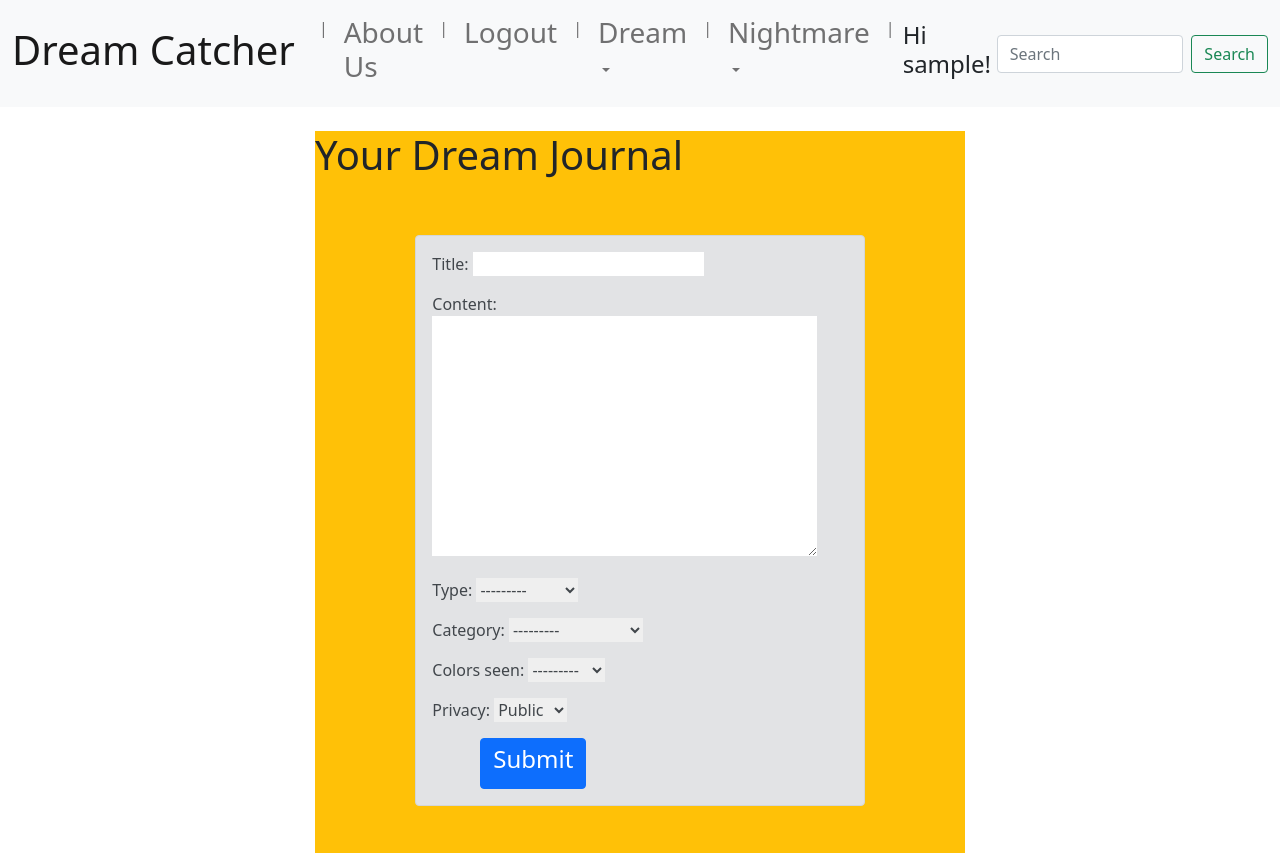
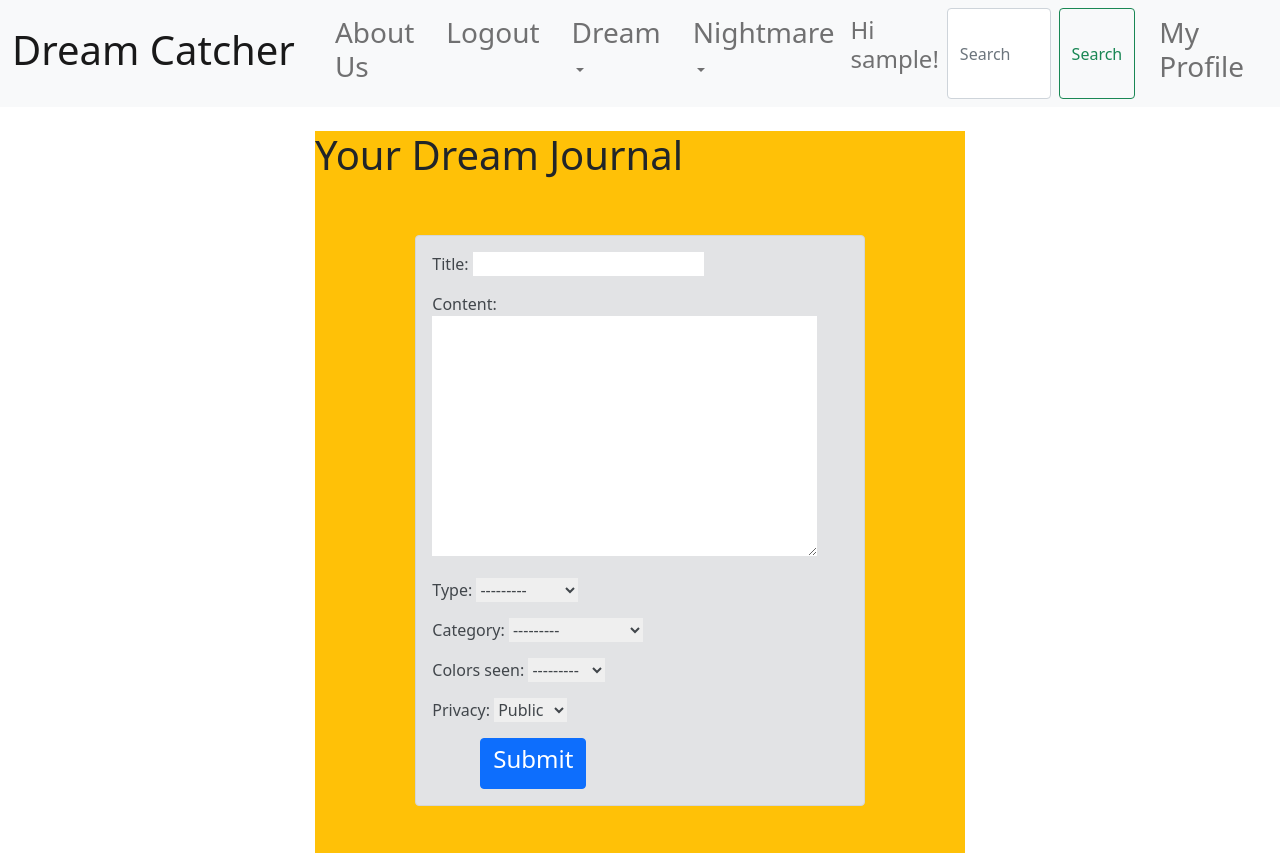
Before and after one commit to joelHilley/DreamJournalSocialNetwork, a Django app: page /create_post/ in a window 1280 px wide. Shown: the top 853 px of the page. Run offline with Django 3.2, Linux system fonts and the light colour scheme; the visitor is signed in with stand-in values (Sample User, id 1); some libraries are stand-ins or nearby versions.

Commit message:
comments fully working, profile page added
profile page not complete

```diff
--- a/dreamsite/dreamjournal/forms.py
+++ b/dreamsite/dreamjournal/forms.py
@@ -43,4 +43,4 @@ class JournalPostForm(ModelForm):
 class CommentForm(ModelForm):
     class Meta:
         model = Comment
-        fields = ('user','post_title', 'body',)
+        fields = ('body',)
--- a/dreamsite/dreamjournal/urls.py
+++ b/dreamsite/dreamjournal/urls.py
@@ -1,5 +1,5 @@
 from django.urls import path, include
-from .views import AboutPageView, user_detail, post_detail
+from .views import AboutPageView, user_detail, post_detail, profile
 from . import views
 
 
@@ -10,5 +10,6 @@ urlpatterns = [
     path('about/', AboutPageView.as_view(), name='about'),
     path('accounts/', include('django.contrib.auth.urls')),
     path('create_post/', views.add_journal_post, name='create_post'),
-    path('create_comment/', views.create_comment, name='create_comment')
+    path('create_comment/<int:id>', views.create_comment, name='create_comment'),
+    path('profile/<int:pk>', profile, name='profile'),
 ]
--- a/dreamsite/dreamjournal/views.py
+++ b/dreamsite/dreamjournal/views.py
@@ -38,6 +38,11 @@ def user_detail(request, pk):
     profile = Account.objects.get(pk=pk)
     return render(request, 'user_detail.html', {'pk':pk, 'profile':profile})
 
+def profile(request, pk):
+    profile = request.user
+    post = JournalPost.objects.filter(username_id=pk).order_by('-created_at')
+    return render(request, 'profile.html', {'pk': pk, "profile":profile, "post":post})
+
 def add_journal_post(request):
     if request.method == "POST":
         form = JournalPostForm(request.POST)
@@ -53,23 +58,26 @@ def add_journal_post(request):
     context = {'form' : form}
     return render(request, 'create_post.html', context)
 
-def create_comment(request):
+def create_comment(request, id):
+    new_comment = None
+    post = JournalPost.objects.get(id=id)
     if request.method == 'POST':
-        form = CommentForm(request.POST)
-        #commenter = request.user
+        form = CommentForm(data=request.POST)
+        commenter = request.user
         if form.is_valid():
             # Create Comment object but don't save to database yet
+            instance = form.save(commit=False)
             new_comment = form.save(commit=False)
-            #new_comment.user_id = commenter
-            # Assign the current post to the comment
-            #new_comment.post_title = post
-            # Save the comment to the database
+            new_comment.post_title = post
+            instance.user = commenter
+            instance.save()
             new_comment.save()
-            return redirect('home' )
+            form.save()
+            return redirect('home')
     else:
         form = CommentForm()
     return render(request, 'create_comment.html',
-    { 'form': form})
+    { 'form': form })
 
 
 from django.views import generic
@@ -79,15 +87,10 @@ class PostListView(generic.ListView):
    queryset = JournalPost.objects.filter(privacy=0).order_by('-created_at')
    template_name = 'home.html'
 
+
 # class PostDetailView(generic.DetailView):
 #     model = JournalPost
 #     template_name = 'post_detail.html'
-
-#REDUNDANT VIEW
-# class UserDetailView(generic.DetailView):
-#     model = JournalPost
-#     #pk_url_kwarg = 'username_id' #changes url requirement from primary key to  username_id
-#     template_name = 'user_detail.html'
 
 from django.views.generic import TemplateView
 
--- a/dreamsite/templates/admin/base_site.html
+++ b/dreamsite/templates/admin/base_site.html
@@ -4,7 +4,7 @@
 {% block branding %}
     <h1 id='head'> Dream Catcher</h1>
 
-    <h2>&copy; 2020 </h2>
+    <h2>&copy; 2021 </h2>
 
 {% endblock %}
 
--- a/dreamsite/templates/base.html
+++ b/dreamsite/templates/base.html
@@ -29,19 +29,19 @@
           <div class="collapse navbar-collapse" id="navbarSupportedContent">
             <ul class="navbar-nav me-auto mb-2 mb-lg-0">
               <li class="nav-item">
-                <section class="nav-link">|</section>
+                <section class="nav-link"></section>
               </li>
               <li class="nav-item">
                 <a class="nav-link" href="{% url 'about' %}"><h3>About Us</h3></a>
               </li>
               <li class="nav-item">
-                <section class="nav-link">|</section>
+                <section class="nav-link"></section>
               </li>
               <li>
                 <a class="nav-link" href="{% url 'logout' %}?next={{request.path}}"><h3>Logout</h3></a>
               </li>
               <li class="nav-item">
-                <section class="nav-link">|</section>
+                <section class="nav-link"></section>
               </li>
               <li class="nav-item dropdown">
                 <a class="nav-link dropdown-toggle" href="#" id="navbarDropdown" role="button" data-bs-toggle="dropdown" aria-expanded="false">
@@ -53,7 +53,7 @@
                 </ul>
               </li>
               <li class="nav-item">
-                <section class="nav-link">|</section>
+                <section class="nav-link"></section>
               </li>
               <li class="nav-item dropdown">
                 <a class="nav-link dropdown-toggle" href="#" id="navbarDropdown" role="button" data-bs-toggle="dropdown" aria-expanded="false">
@@ -64,17 +64,24 @@
                   <li><a class="dropdown-item" href="#">Fantasy</a></li>
                 </ul>
               </li>
+              <li class="nav-item">
+                <section class="nav-link"><h4>Hi {{ user.username }}!</h4></section>
+              </li>
 
+              <form class="d-flex">
+                <input class="form-control me-2" type="search" placeholder="Search" aria-label="Search">
+                <button class="btn btn-outline-success" type="submit">Search</button>
+              </form>
               <li class="nav-item">
-                <section class="nav-link">|</section>
+                <section class="nav-link"></section>
+              </li>
+              <li>
+                <a class="nav-link" href="{% url 'profile' user.pk %}"><h3>My Profile</h3></a>
+              </li>
+              <li class="nav-item">
+                <section class="nav-link"></section>
               </li>
             </ul>
-
-            <h4>Hi {{ user.username }}!</h4>
-            <form class="d-flex">
-              <input class="form-control me-2" type="search" placeholder="Search" aria-label="Search">
-              <button class="btn btn-outline-success" type="submit">Search</button>
-            </form>
           </div>
         </div>
     </nav>
@@ -90,25 +97,25 @@
             <div class="collapse navbar-collapse" id="navbarSupportedContent">
               <ul class="navbar-nav me-auto mb-2 mb-lg-0">
                 <li class="nav-item">
-                  <section class="nav-link">|</section>
+                  <section class="nav-link"></section>
                 </li>
                 <li class="nav-item">
                   <a class="nav-link" href="{% url 'about' %}"><h3>About Us</h3></a>
                 </li>
                 <li class="nav-item">
-                  <section class="nav-link">|</section>
+                  <section class="nav-link"></section>
                 </li>
                 <li class="nav-item">
                   <a class="nav-link" href="{% url 'account:signup' %}"><h3>Sign Up</h3></a>
                 </li>
                 <li class="nav-item">
-                  <section class="nav-link">|</section>
+                  <section class="nav-link"></section>
                 </li>
                 <li class="nav-item">
                     <a class="nav-link" href="{% url 'login' %}"><h3>Log In</h3></a>
                   </li>
                 <li class="nav-item">
-                  <section class="nav-link">|</section>
+                  <section class="nav-link"></section>
                 </li>
               </ul>
             </div>
--- a/dreamsite/templates/myaccount.html
+++ /dev/null
@@ -1,6 +0,0 @@
-{% extends 'base.html' %}
-
-{% block content %}
-
-
-{% endblock %}
--- a/dreamsite/templates/post_detail.html
+++ b/dreamsite/templates/post_detail.html
@@ -9,7 +9,7 @@
         <h1>{% block title %} {{ post.title }} {% endblock title %}</h1>
         <a style= "color:gray; font-weight:bold; text-decoration:none" href="{% url 'user_detail' post.username_id %}">{{ post.username }}</a>
          | {{ post.created_at}}
-         <p>{{ post.colors_seen}} | {{ post.category}}
+         <p>{{ post.type}} | {{ post.category}}
         <p class="card-text ">{{ post.content }}</p>
       </div>
     </div>
@@ -28,7 +28,7 @@
   </div> -->
   <div class="ms-2">
     <a class="nav-link"
-      href="{% url 'create_comment' %}">Add a comment
+      href="{% url 'create_comment' post.id %}">Add a comment
     </a>
   </div>
       <div class="card-body">
```
Also changed, not shown: dreamsite/templates/profile.html (added, +32 -0 lines).
